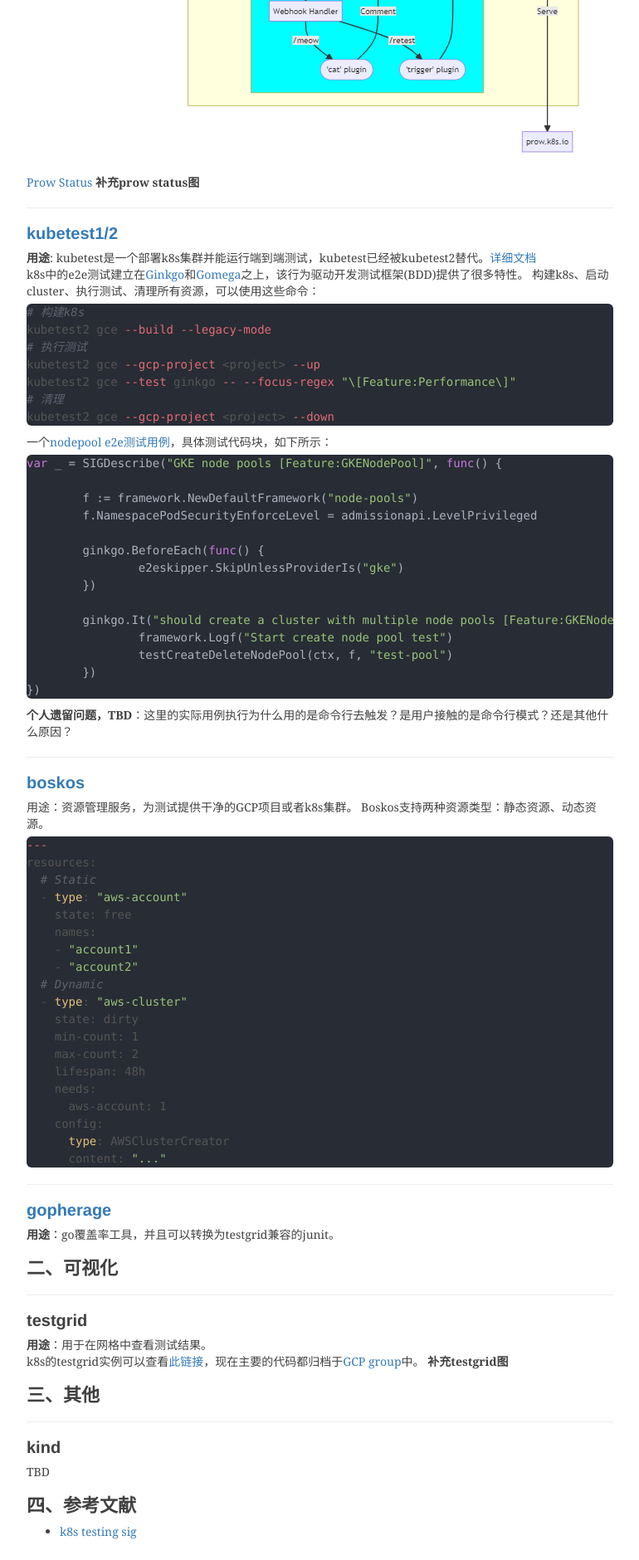
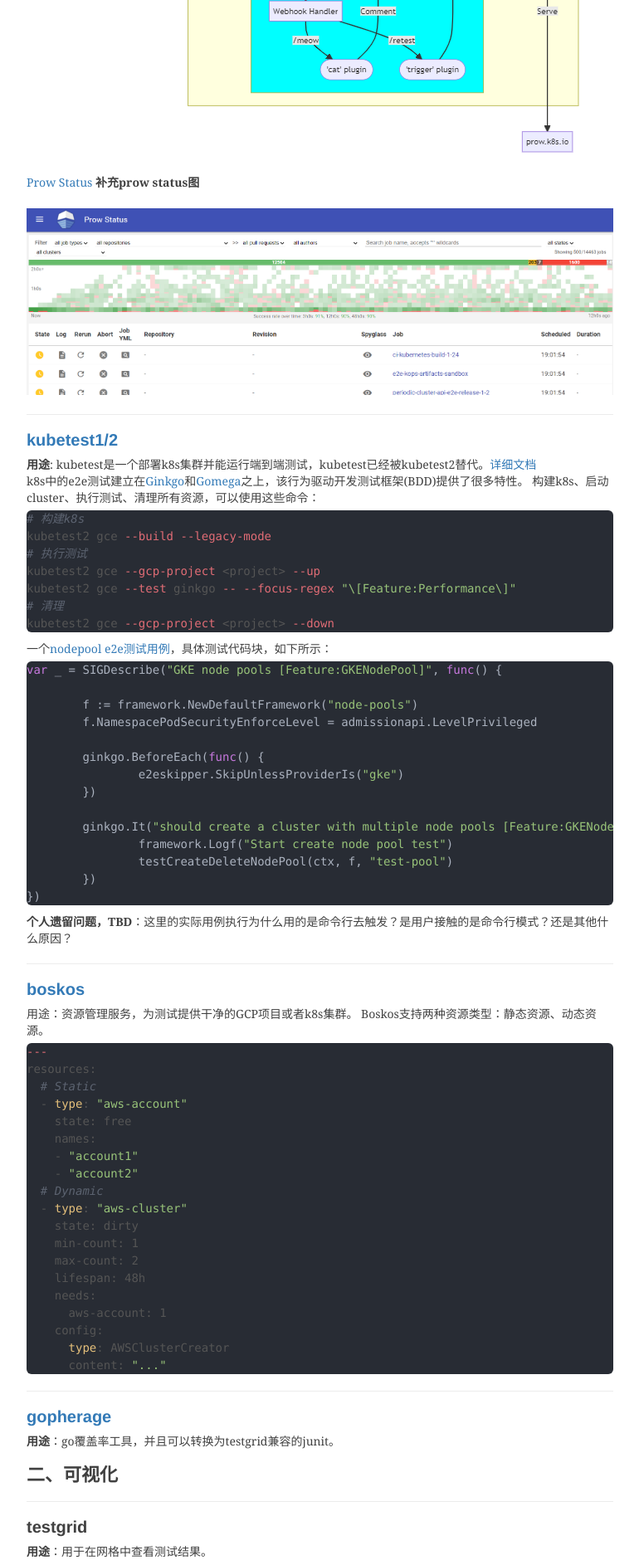
Before and after one commit to shihai1991/shihai1991.github.io, a Jekyll site: the page built from _posts/2023-06-12-kubernetes-test-sig组.md, in a window 1280 px wide. Shown: the part 2202-4082 px from the top of the page at 83% size, without its empty margins (233-1003 px from the left). Built offline with Jekyll 4.4.1, drawn with Linux system fonts in a browser that asks for light colours; nearby versions of some CDN libraries; comment, search, counter and statistics services are not loaded.

Commit message:
Update 2023-06-12-kubernetes-test-sig组.md

```diff
--- a/_posts/2023-06-12-kubernetes-test-sig组.md
+++ b/_posts/2023-06-12-kubernetes-test-sig组.md
@@ -32,6 +32,7 @@
 
 [Prow Status](https://prow.k8s.io/)
 **补充prow status图**
+![]({{site.baseurl}}/img/2023/Q2/20230612-prow-status.png)
 
 ## [kubetest1/2](https://github.com/kubernetes-sigs/kubetest2)
 **用途**: kubetest是一个部署k8s集群并能运行端到端测试，kubetest已经被kubetest2替代。[详细文档](https://github.com/kubernetes/community/blob/master/contributors/devel/sig-testing/e2e-tests.md)
```
